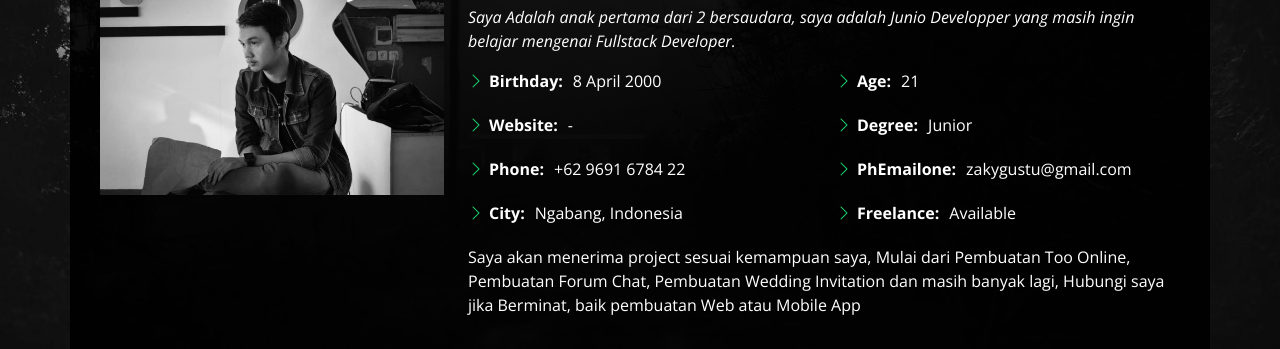
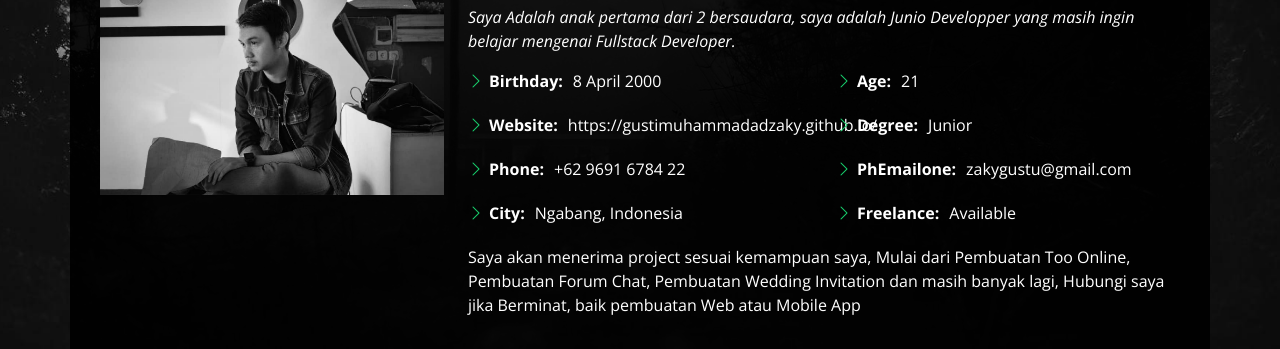
Before and after one commit to GustiMuhammadAdzaky/gustimuhammadadzaky.github.io, a plain HTML site: page index.html in a window 1280 px wide. Both pictures are taken after a click on the link "About". Shown: the part 247-596 px from the top of the page. Drawn offline with nearby package versions, Linux system fonts and the light colour scheme.

Commit message:
Menubah nama website pada index

```diff
--- a/index.html
+++ b/index.html
@@ -91,7 +91,7 @@
             <div class="col-lg-6">
               <ul>
                 <li><i class="bi bi-chevron-right"></i> <strong>Birthday:</strong> <span>8 April 2000</span></li>
-                <li><i class="bi bi-chevron-right"></i> <strong>Website:</strong> <span>-</span></li>
+                <li><i class="bi bi-chevron-right"></i> <strong>Website:</strong> <span>https://gustimuhammadadzaky.github.io/</span></li>
                 <li><i class="bi bi-chevron-right"></i> <strong>Phone:</strong> <span>+62 9691 6784 22</span></li>
                 <li><i class="bi bi-chevron-right"></i> <strong>City:</strong> <span>Ngabang, Indonesia</span></li>
               </ul>
```
